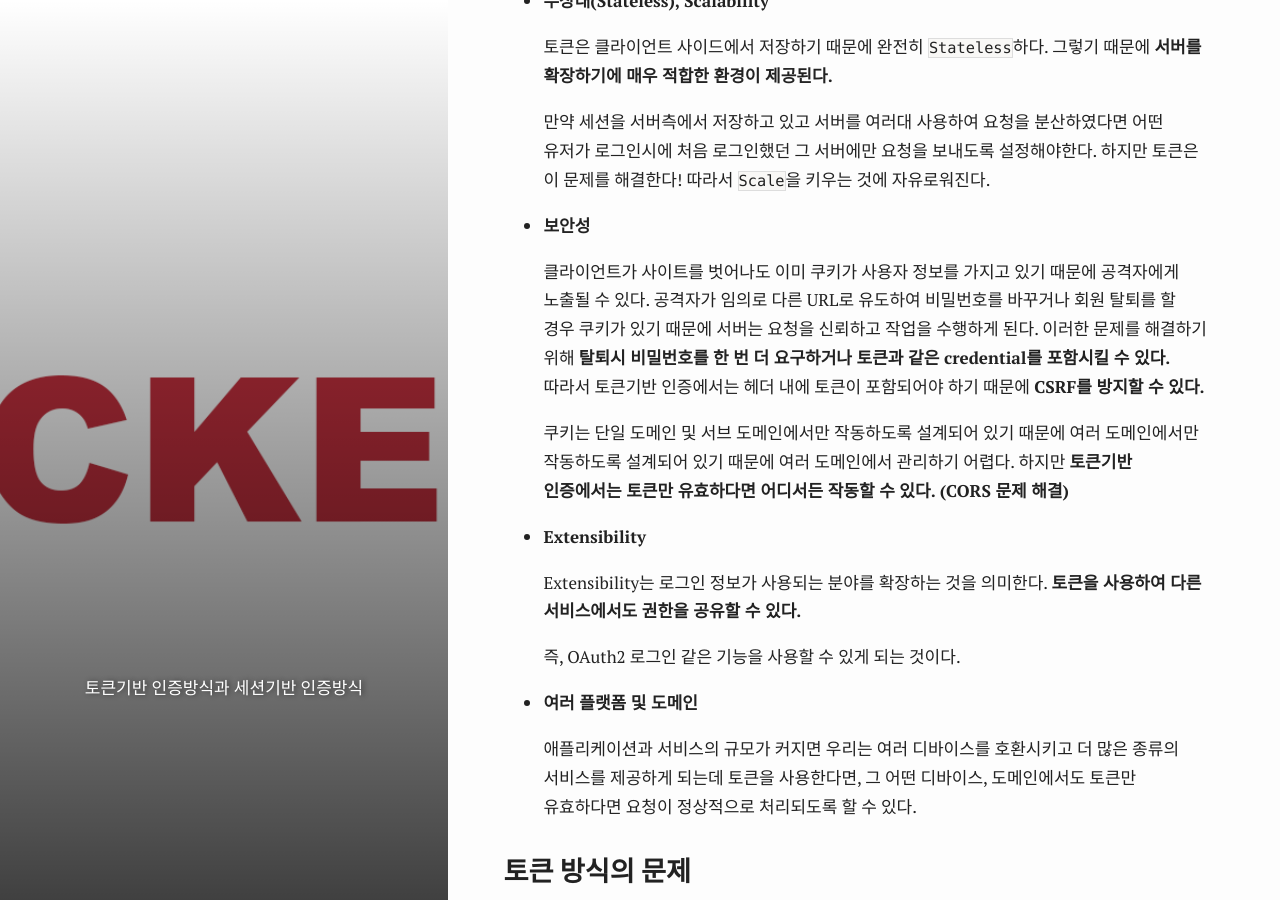
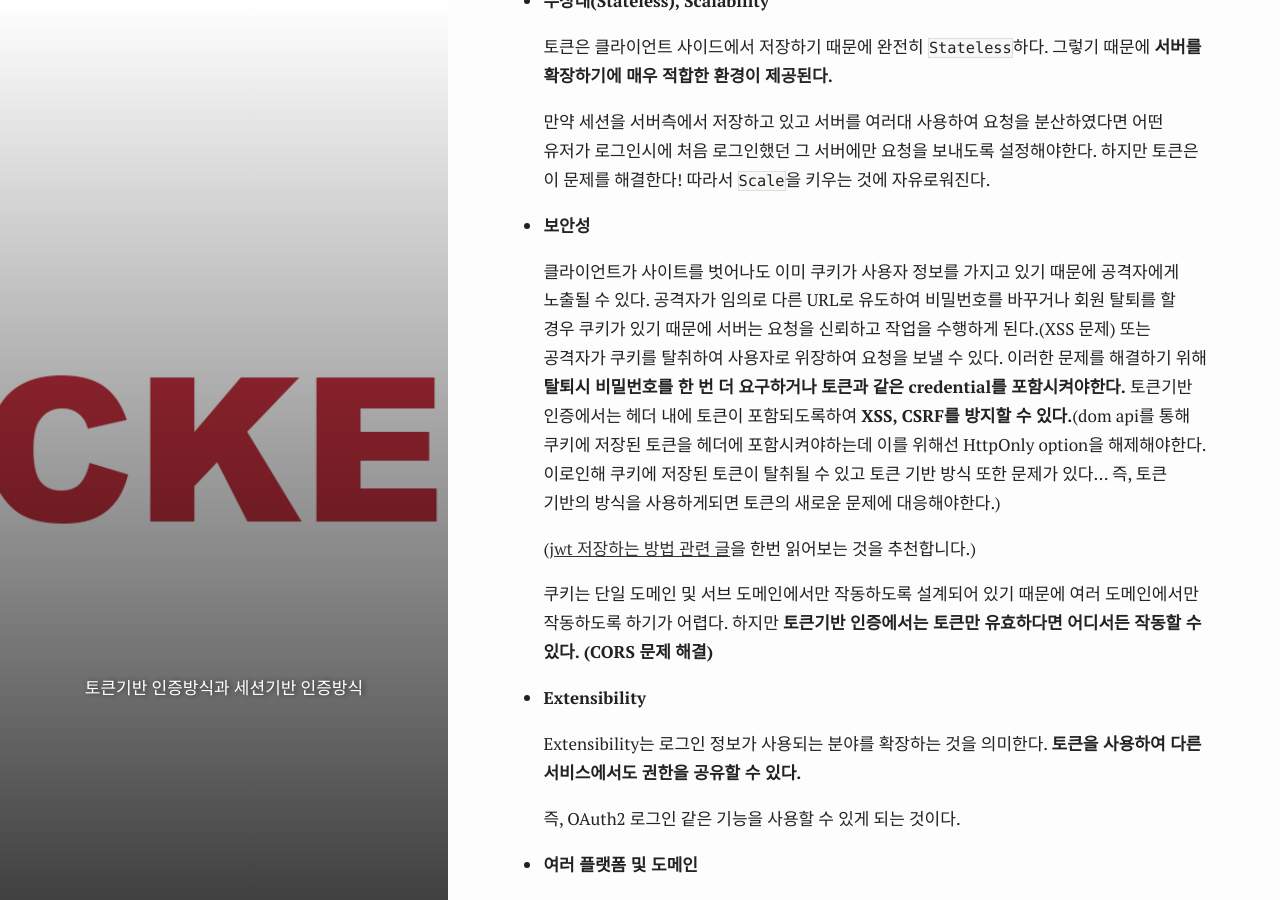
Before and after one commit to Err0rCode7/Err0rCode7.github.io, a Jekyll site: the page built from _posts/Backend/2021-05-06-토큰기반인증-세션기반인증.md, in a window 1280 px wide and 900 px high, scrolled down 3496 px. Built offline with Jekyll 4.4.1, drawn with Linux system fonts in a browser that asks for light colours; comment, search, counter and statistics services are not loaded.

Commit message:
잘못된 설명 수정

```diff
--- a/_posts/Backend/2021-05-06-토큰기반인증-세션기반인증.md
+++ b/_posts/Backend/2021-05-06-토큰기반인증-세션기반인증.md
@@ -95,9 +95,11 @@ author: Err0rCode7
 
 - **보안성**
 
-  클라이언트가 사이트를 벗어나도 이미 쿠키가 사용자 정보를 가지고 있기 때문에 공격자에게 노출될 수 있다. 공격자가 임의로 다른 URL로 유도하여 비밀번호를 바꾸거나 회원 탈퇴를 할 경우 쿠키가 있기 때문에 서버는 요청을 신뢰하고 작업을 수행하게 된다. 이러한 문제를 해결하기 위해 **탈퇴시 비밀번호를 한 번 더 요구하거나 토큰과 같은 credential를 포함시킬 수 있다.** 따라서 토큰기반  인증에서는 헤더 내에 토큰이 포함되어야 하기 때문에 **CSRF를 방지할 수 있다.**
+  클라이언트가 사이트를 벗어나도 이미 쿠키가 사용자 정보를 가지고 있기 때문에 공격자에게 노출될 수 있다. 공격자가 임의로 다른 URL로 유도하여 비밀번호를 바꾸거나 회원 탈퇴를 할 경우 쿠키가 있기 때문에 서버는 요청을 신뢰하고 작업을 수행하게 된다.(XSS 문제) 또는 공격자가 쿠키를 탈취하여 사용자로 위장하여 요청을 보낼 수 있다. 이러한 문제를 해결하기 위해 **탈퇴시 비밀번호를 한 번 더 요구하거나 토큰과 같은 credential를 포함시켜야한다.** 토큰기반 인증에서는 헤더 내에 토큰이 포함되도록하여 **XSS, CSRF를 방지할 수 있다.**(dom api를 통해 쿠키에 저장된 토큰을 헤더에 포함시켜야하는데 이를 위해선 HttpOnly option을 해제해야한다. 이로인해 쿠키에 저장된 토큰이 탈취될 수 있고 토큰 기반 방식 또한 문제가 있다... 즉, 토큰 기반의 방식을 사용하게되면 토큰의 새로운 문제에 대응해야한다.)
 
-  쿠키는 단일 도메인 및 서브 도메인에서만 작동하도록 설계되어 있기 때문에 여러 도메인에서만 작동하도록 설계되어 있기 때문에 여러 도메인에서 관리하기 어렵다. 하지만 **토큰기반 인증에서는 토큰만 유효하다면 어디서든 작동할 수 있다. (CORS 문제 해결)**
+  ([jwt 저장하는 방법 관련 글](https://cjw-awdsd.tistory.com/48)을 한번 읽어보는 것을 추천합니다.)
+
+  쿠키는 단일 도메인 및 서브 도메인에서만 작동하도록 설계되어 있기 때문에 여러 도메인에서만 작동하도록 하기가 어렵다. 하지만 **토큰기반 인증에서는 토큰만 유효하다면 어디서든 작동할 수 있다. (CORS 문제 해결)**
 
 - **Extensibility**
 
```
